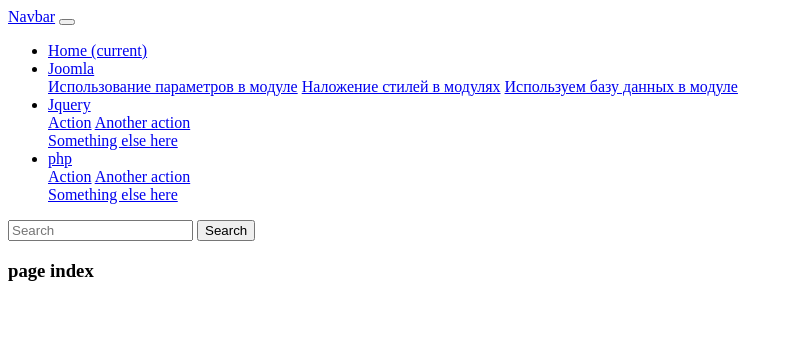
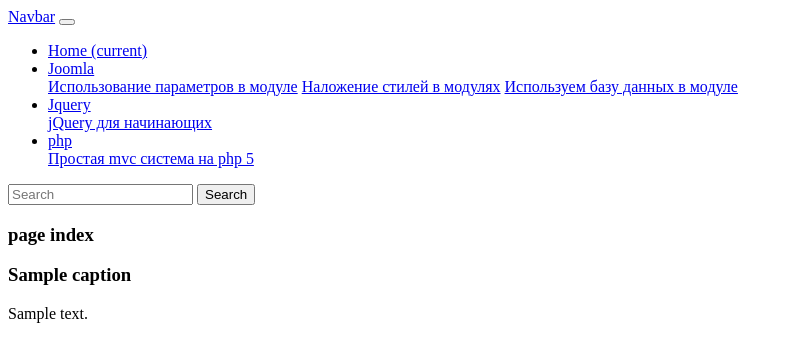
Before and after one commit to antogon1024/mvc, a PHP site: template views/test/index.php in a window 1280 px wide. Shown: the top 362 px of the page, without its empty margins (0-793 px from the left). Run offline with PHP 8.4, Linux system fonts and the light colour scheme; the template is opened without the code that fills it: most values are stand-ins (such as "Sample title", 1, 10 or a date in 2020); data that the repository does not hold is empty.

Commit message:
add widget menu

```diff
--- a/views/layouts/main.php
+++ b/views/layouts/main.php
@@ -12,7 +12,8 @@
 <header>
     <nav class="navbar navbar-expand-lg navbar-light bg-light">
         <a class="navbar-brand" href="#">Navbar</a>
-        <button class="navbar-toggler" type="button" data-toggle="collapse" data-target="#navbarSupportedContent" aria-controls="navbarSupportedContent" aria-expanded="false" aria-label="Toggle navigation">
+        <button class="navbar-toggler" type="button" data-toggle="collapse" data-target="#navbarSupportedContent"
+                aria-controls="navbarSupportedContent" aria-expanded="false" aria-label="Toggle navigation">
             <span class="navbar-toggler-icon"></span>
         </button>
 
@@ -23,40 +24,36 @@
                 </li>
 
                 <li class="nav-item dropdown">
-                    <a class="nav-link dropdown-toggle" href="#" id="navbarDropdown" role="button" data-toggle="dropdown" aria-haspopup="true" aria-expanded="false">
+                    <a class="nav-link dropdown-toggle" href="#" id="navbarDropdown" role="button"
+                       data-toggle="dropdown" aria-haspopup="true" aria-expanded="false">
                         Joomla
                     </a>
                     <div class="dropdown-menu" aria-labelledby="navbarDropdown">
-                        <a class="dropdown-item" href="#">Использование параметров в модуле</a>
-                        <a class="dropdown-item" href="#">Наложение стилей в модулях</a>
-                        <a class="dropdown-item" href="#">Используем базу данных в модуле</a>
+                        <a class="dropdown-item" href="/joomla/18">Использование параметров в модуле</a>
+                        <a class="dropdown-item" href="/joomla/19">Наложение стилей в модулях</a>
+                        <a class="dropdown-item" href="/joomla/20">Используем базу данных в модуле</a>
                     </div>
                 </li>
 
                 <li class="nav-item dropdown">
-                    <a class="nav-link dropdown-toggle" href="#" id="navbarDropdown" role="button" data-toggle="dropdown" aria-haspopup="true" aria-expanded="false">
+                    <a class="nav-link dropdown-toggle" href="#" id="navbarDropdown" role="button"
+                       data-toggle="dropdown" aria-haspopup="true" aria-expanded="false">
                         Jquery
                     </a>
                     <div class="dropdown-menu" aria-labelledby="navbarDropdown">
-                        <a class="dropdown-item" href="#">Action</a>
-                        <a class="dropdown-item" href="#">Another action</a>
-                        <div class="dropdown-divider"></div>
-                        <a class="dropdown-item" href="#">Something else here</a>
+                        <a class="dropdown-item" href="/jquery/21">jQuery для начинающих</a>
                     </div>
                 </li>
 
                 <li class="nav-item dropdown">
-                    <a class="nav-link dropdown-toggle" href="#" id="navbarDropdown" role="button" data-toggle="dropdown" aria-haspopup="true" aria-expanded="false">
+                    <a class="nav-link dropdown-toggle" href="#" id="navbarDropdown" role="button"
+                       data-toggle="dropdown" aria-haspopup="true" aria-expanded="false">
                         php
                     </a>
                     <div class="dropdown-menu" aria-labelledby="navbarDropdown">
-                        <a class="dropdown-item" href="#">Action</a>
-                        <a class="dropdown-item" href="#">Another action</a>
-                        <div class="dropdown-divider"></div>
-                        <a class="dropdown-item" href="#">Something else here</a>
+                        <a class="dropdown-item" href="/php/61">Простая mvc система на php 5</a>
                     </div>
                 </li>
-
             </ul>
 
 
@@ -69,15 +66,14 @@
 </header>
 
 
-
 <main role="main" class="flex-shrink-0">
     <div class="container">
-<?= $content; ?>
+        <?= $content; ?>
     </div>
 </main>
 
 <?php $this->addJs('/web/jquery/jquery-3.6.1.min.js', 1); ?>
 <?php $this->addJs('/web/bootstrap/bootstrap.bundle.min.js', 2); ?>
-<?=$this->getJs();?>
+<?= $this->getJs(); ?>
 </body>
 </html>
--- a/views/test/index.php
+++ b/views/test/index.php
@@ -1,5 +1,30 @@
 <?php
+use core\widgets\Menu;
 $this->addCss('/web/css/mvc/index.css', 3);
 ?>
 
 <h3>page index</h3>
+
+<div class="body-content">
+    <div class="row">
+        <div class="col-lg-3">
+            <?php echo Menu::run([
+                'items' => [
+                    ['label' => 'Home', 'url' => 'site/index'],
+                    ['label' => 'php', 'url' => 'php/61', 'items' => [
+                        ['label' => 'New Arrivals', 'url' => 'php/index'],
+                        ['label' => 'Most Popular', 'url' => 'php/index', 'items' => [
+                            ['label' => 'New Arrivals2222', 'url' => 'php/index'],
+                            ['label' => 'New Arrivals3333', 'url' => 'php/index'],
+                        ]],
+                    ]],
+                ]]);
+            ?>
+        </div>
+        <div class="col-lg-9">
+            <h3><?=$site['caption']?></h3>
+            <?=$site['content']?>
+        </div>
+
+    </div>
+</div>
```
Also changed, not shown: controllers/Test.php (+4 -4 lines), core/widgets/Menu.php (added, +29 -0 lines).
